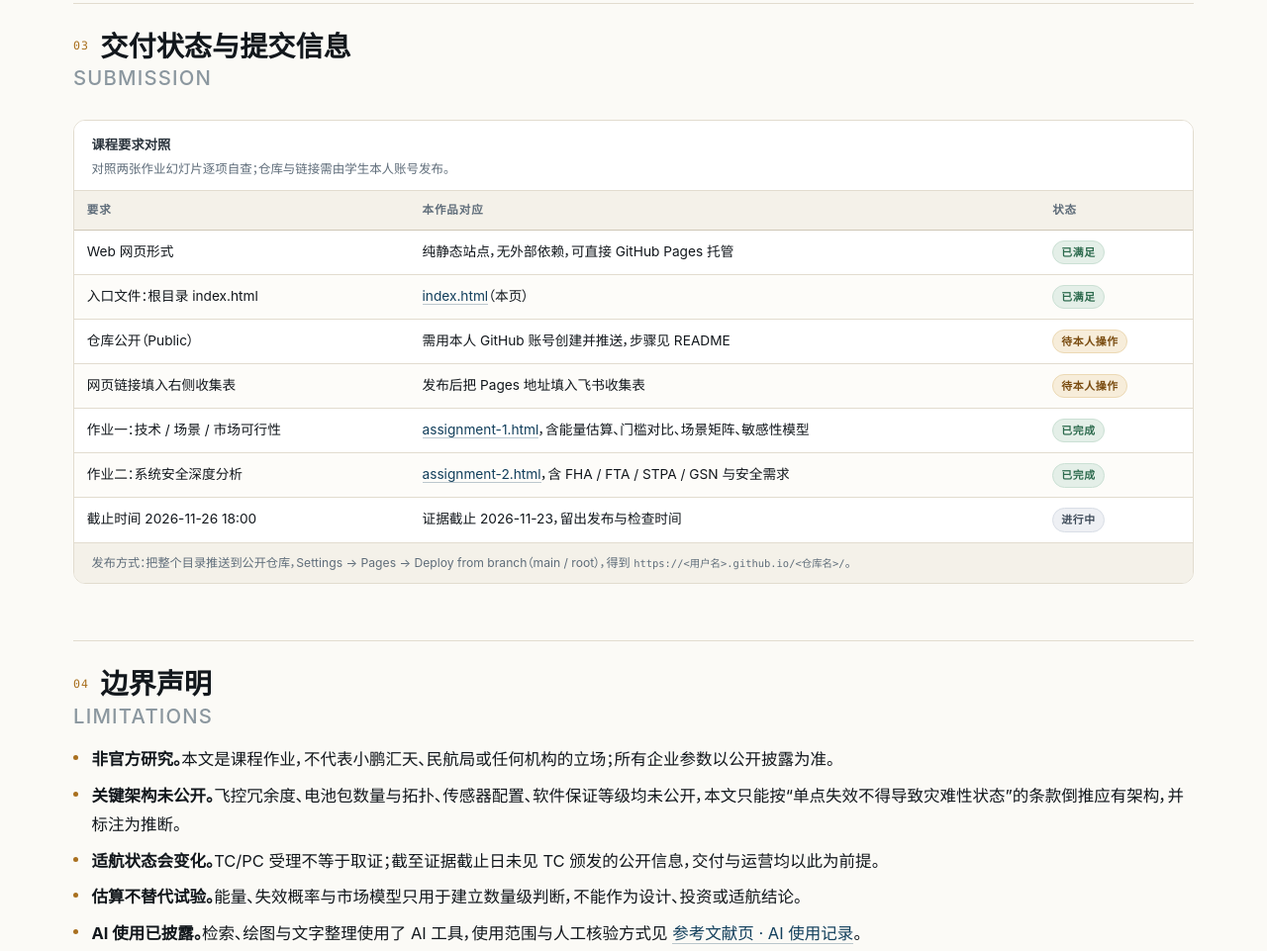
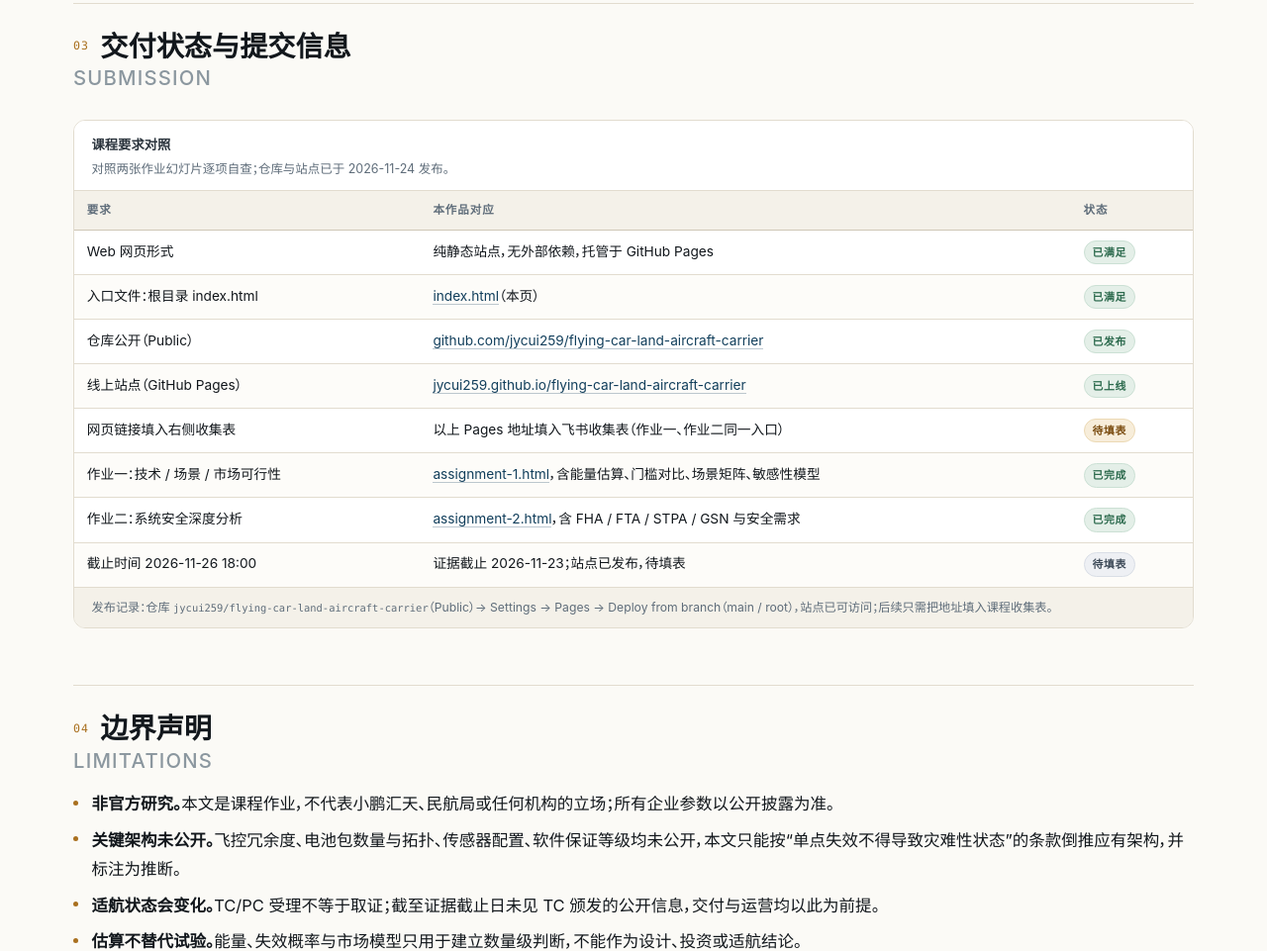
Before and after one commit to jycui259/flying-car-land-aircraft-carrier, a plain HTML site: page index.html in a window 1280 px wide. Shown: the part 2106-3067 px from the top of the page at 99% size. Drawn offline with Linux system fonts and the light colour scheme.

Commit message:
Add files via upload

```diff
--- a/index.html
+++ b/index.html
@@ -146,20 +146,21 @@
     <div class="tablewrap">
       <div class="tscroll">
         <table class="data">
-          <caption>课程要求对照<span>对照两张作业幻灯片逐项自查；仓库与链接需由学生本人账号发布。</span></caption>
+          <caption>课程要求对照<span>对照两张作业幻灯片逐项自查；仓库与站点已于 2026-11-24 发布。</span></caption>
           <thead><tr><th>要求</th><th>本作品对应</th><th>状态</th></tr></thead>
           <tbody>
-            <tr><td>Web 网页形式</td><td>纯静态站点，无外部依赖，可直接 GitHub Pages 托管</td><td><span class="tag ok">已满足</span></td></tr>
+            <tr><td>Web 网页形式</td><td>纯静态站点，无外部依赖，托管于 GitHub Pages</td><td><span class="tag ok">已满足</span></td></tr>
             <tr><td>入口文件：根目录 index.html</td><td><a href="index.html">index.html</a>（本页）</td><td><span class="tag ok">已满足</span></td></tr>
-            <tr><td>仓库公开（Public）</td><td>需用本人 GitHub 账号创建并推送，步骤见 README</td><td><span class="tag c">待本人操作</span></td></tr>
-            <tr><td>网页链接填入右侧收集表</td><td>发布后把 Pages 地址填入飞书收集表</td><td><span class="tag c">待本人操作</span></td></tr>
+            <tr><td>仓库公开（Public）</td><td><a href="https://github.com/jycui259/flying-car-land-aircraft-carrier" rel="noopener">github.com/jycui259/flying-car-land-aircraft-carrier</a></td><td><span class="tag ok">已发布</span></td></tr>
+            <tr><td>线上站点（GitHub Pages）</td><td><a href="https://jycui259.github.io/flying-car-land-aircraft-carrier/" rel="noopener">jycui259.github.io/flying-car-land-aircraft-carrier</a></td><td><span class="tag ok">已上线</span></td></tr>
+            <tr><td>网页链接填入右侧收集表</td><td>以上 Pages 地址填入飞书收集表（作业一、作业二同一入口）</td><td><span class="tag c">待填表</span></td></tr>
             <tr><td>作业一：技术 / 场景 / 市场可行性</td><td><a href="assignment-1.html">assignment-1.html</a>，含能量估算、门槛对比、场景矩阵、敏感性模型</td><td><span class="tag ok">已完成</span></td></tr>
             <tr><td>作业二：系统安全深度分析</td><td><a href="assignment-2.html">assignment-2.html</a>，含 FHA / FTA / STPA / GSN 与安全需求</td><td><span class="tag ok">已完成</span></td></tr>
-            <tr><td>截止时间 2026-11-26 18:00</td><td>证据截止 2026-11-23，留出发布与检查时间</td><td><span class="tag b">进行中</span></td></tr>
+            <tr><td>截止时间 2026-11-26 18:00</td><td>证据截止 2026-11-23；站点已发布，待填表</td><td><span class="tag b">待填表</span></td></tr>
           </tbody>
         </table>
       </div>
-      <div class="tnote">发布方式：把整个目录推送到公开仓库，Settings → Pages → Deploy from branch（main / root），得到 <span class="mono">https://&lt;用户名&gt;.github.io/&lt;仓库名&gt;/</span>。</div>
+      <div class="tnote">发布记录：仓库 <span class="mono">jycui259/flying-car-land-aircraft-carrier</span>（Public）→ Settings → Pages → Deploy from branch（main / root），站点已可访问；后续只需把地址填入课程收集表。</div>
     </div>
 
     <h2 id="limits"><span class="num">04</span>边界声明<span class="en">Limitations</span></h2>
```
